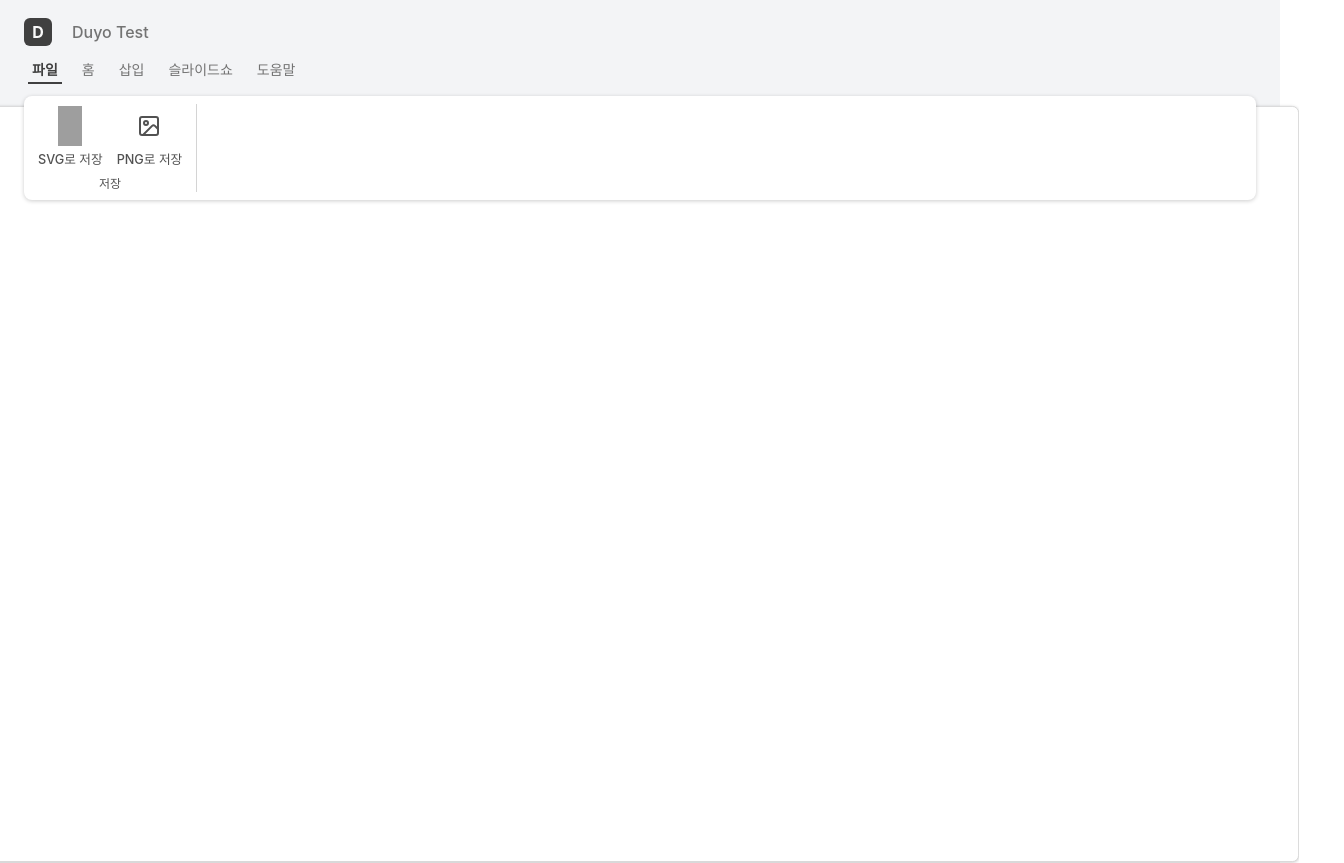
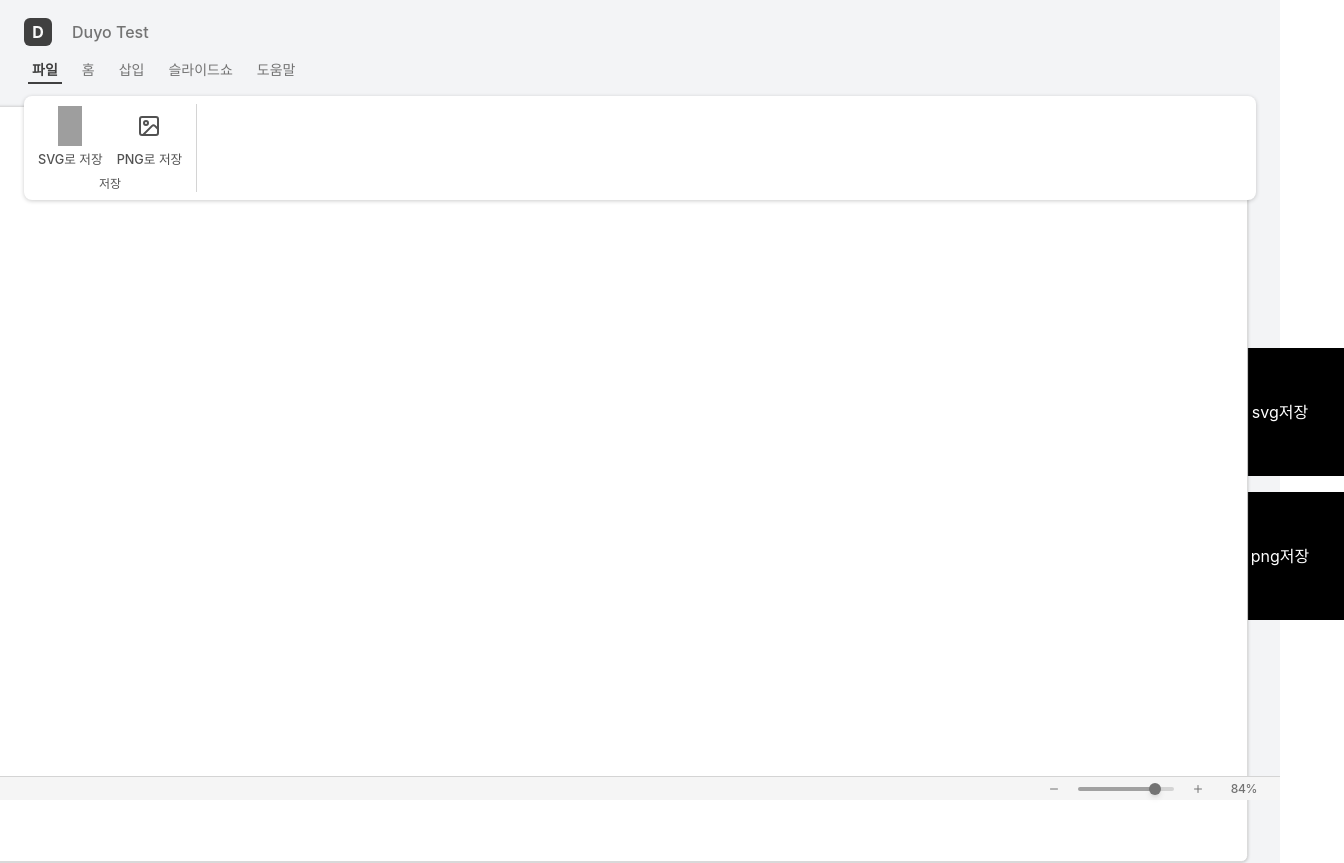
Before and after one commit to rlwjd31/duyo-prj, a React (Vite) app: page / in a window 1280 px wide. Shown: the top 863 px of the page, 1344 px wide, since content can reach past the window. Built offline with nearby package versions, Linux system fonts and the light colour scheme; grey boxes are pictures that could not be loaded; a web font is replaced by a local one.

Commit message:
🚀 [Feat]: Export png file cropped inner container
container내부에 포함된 도형들을 container를 기준으로 png로 저장하는 기능 구현

```diff
--- a/package.json
+++ b/package.json
@@ -12,6 +12,8 @@
   "dependencies": {
     "@tailwindcss/vite": "^4.0.3",
     "clsx": "^2.1.1",
+    "html2canvas": "^1.4.1",
+    "html2canvas-pro": "^1.5.8",
     "react": "^18.3.1",
     "react-dom": "^18.3.1",
     "tailwind-merge": "^3.0.1",
--- a/src/components/Body.tsx
+++ b/src/components/Body.tsx
@@ -4,6 +4,7 @@ import Rectangle from "./atoms/Rectangle";
 import { useScale } from "../providers/Scale.provider";
 import { useShapes } from "../providers/Shapes.provider";
 import { MAX_SCALE, MIN_SCALE } from "../contants/scaleRange";
+import html2canvas from "html2canvas";
 
 export default function Body() {
   const { currentScale, setCurrentScale } = useScale();
@@ -116,6 +117,52 @@ export default function Body() {
     document.body.removeChild(link);
   };
 
+  const handleExportPNG = async () => {
+    if (!boardRef.current) return;
+
+    try {
+      const container = boardRef.current;
+      const canvas = await html2canvas(container, {
+        backgroundColor: null,
+        useCORS: true,
+        scale: 2,
+        logging: true,
+      });
+      console.log("실행됨");
+
+      console.log("canvas", canvas);
+
+      const { width, height, left, top } = container.getBoundingClientRect();
+
+      const croppedCanvas = document.createElement("canvas");
+      croppedCanvas.width = width * 2;
+      croppedCanvas.height = height * 2;
+      document.body.appendChild(croppedCanvas);
+      const ctx = croppedCanvas.getContext("2d")!;
+
+      ctx.drawImage(
+        canvas,
+        left * 2,
+        top * 2,
+        width * 2,
+        height * 2,
+        0,
+        0,
+        width * 2,
+        height * 2
+      );
+
+      const image = croppedCanvas.toDataURL("image/png");
+      const link = document.createElement("a");
+      link.href = image;
+      link.download = "paper.png";
+      document.body.appendChild(link);
+      link.click();
+      document.body.removeChild(link);
+    } catch (error) {
+      console.error("Export Error:", error);
+    }
+  };
   return (
     <main className="size-full flex justify-center items-center bg-gray-100">
       <div className="flex h-full w-full flex-col items-center justify-center">
@@ -155,9 +202,20 @@ export default function Body() {
           )}
         </div>
       </div>
-      <button className="size-32 bg-black text-white" onClick={handleExportSVG}>
-        svg저장
-      </button>
+      <div className="flex flex-col gap-4">
+        <button
+          className="size-32 bg-black text-white cursor-pointer"
+          onClick={handleExportSVG}
+        >
+          svg저장
+        </button>
+        <button
+          className="size-32 bg-black text-white cursor-pointer"
+          onClick={handleExportPNG}
+        >
+          png저장
+        </button>
+      </div>
     </main>
   );
 }
--- a/src/components/Footer.tsx
+++ b/src/components/Footer.tsx
@@ -7,7 +7,7 @@ export default function Footer() {
   const { currentScale, setCurrentScale } = useScale();
 
   return (
-    <footer className="z-20 justify-end flex h-6 w-full flex-row bg-neutral-100 items-center border-t border-neutral-300 px-4">
+    <footer className="fixed bottom-0 z-20 justify-end flex h-6 w-full flex-row bg-neutral-100 items-center border-t border-neutral-300 px-4">
       <div className="flex h-full flex-row items-center gap-x-2">
         <div className="flex flex-row gap-x-1.5">
           <button
@@ -27,7 +27,9 @@ export default function Footer() {
           <button
             className="h-full px-3 outline-none hover:bg-neutral-200 cursor-pointer"
             onClick={() =>
-              setCurrentScale((prev) => (prev + 0.02 >= MAX_SCALE ? MAX_SCALE : prev + 0.02))
+              setCurrentScale((prev) =>
+                prev + 0.02 >= MAX_SCALE ? MAX_SCALE : prev + 0.02
+              )
             }
           >
             <Icon iconType="plus" />
```
Also changed, not shown: 1 other file (tests, documents, lock files or other folders).
